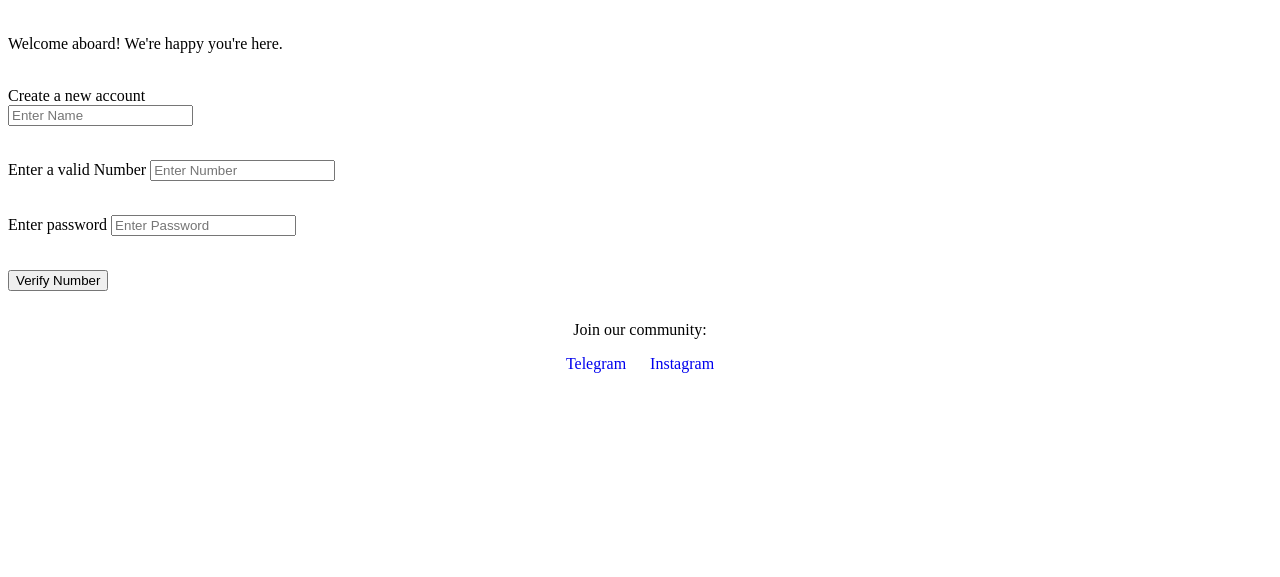
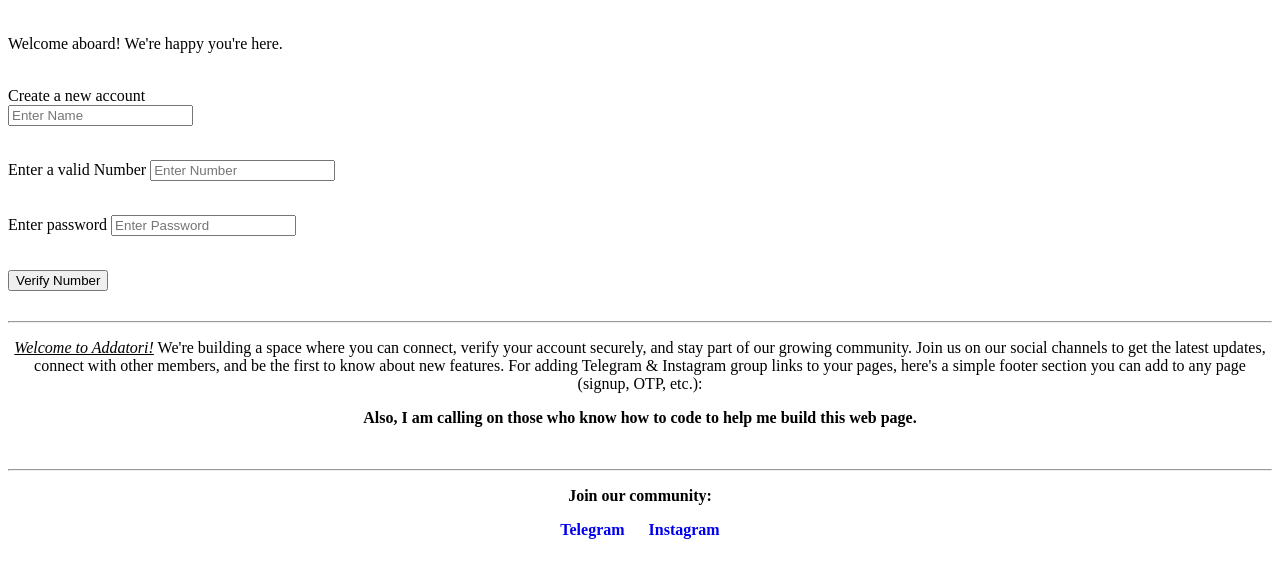
Before and after one commit to SubhajitBiswas-thetha/Addatori.-Socialmedia-, a plain HTML site: page singup.html in a window 1280 px wide. Shown: the part 79-656 px from the top of the page. Drawn offline with Linux system fonts and the light colour scheme.

Commit message:
Update singup page

```diff
--- a/singup.html
+++ b/singup.html
@@ -83,6 +83,11 @@
     </script>
     <!-- Add this section wherever you want the social links to appear, e.g. before </body> -->
 <footer style="text-align: center; margin-top: 30px;">
+    <hr>
+    <p><i><u>Welcome to Addatori!</u></i>
+We're building a space where you can connect, verify your account securely, and stay part of our growing community. Join us on our social channels to get the latest updates, connect with other members, and be the first to know about new features.
+For adding Telegram & Instagram group links to your pages, here's a simple footer section you can add to any page (signup, OTP, etc.):</p><b>
+    <p>Also, I am calling on those who know how to code to help me build this web page.</p><br><hr>
     <p>Join our community:</p>
     <a href="https://t.me/+qFNtvCmTj1hmNzA1" target="_blank" style="margin: 0 10px; text-decoration: none;">
         Telegram
```
